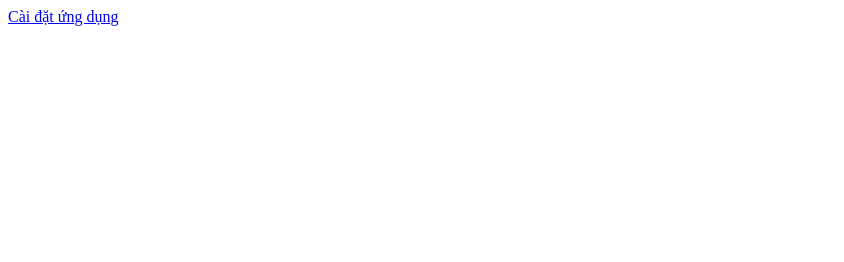
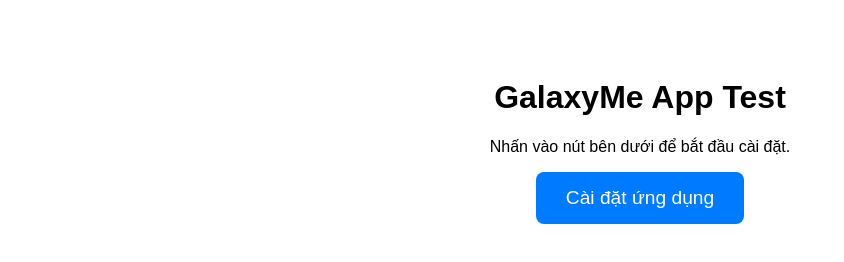
Before and after one commit to khang51403072/GalaxyMeOTA, a plain HTML site: page index.html in a window 1280 px wide. Shown: the whole page, without its empty margins (0-844 px from the left). Drawn offline with Linux system fonts and the light colour scheme.

Commit message:
Update index.html

```diff
--- a/index.html
+++ b/index.html
@@ -1,7 +1,24 @@
 <!DOCTYPE html>
 <html>
-<head><title>Cài đặt GalaxyMe</title></head>
+<head>
+  <meta name="viewport" content="width=device-width, initial-scale=1.0">
+  <title>Cài đặt GalaxyMe</title>
+  <style>
+    body { font-family: sans-serif; text-align: center; padding-top: 50px; }
+    a {
+      display: inline-block;
+      padding: 15px 30px;
+      font-size: 1.2em;
+      color: white;
+      background-color: #007aff;
+      border-radius: 8px;
+      text-decoration: none;
+    }
+  </style>
+</head>
 <body>
-  <a href="itms-services://?action=download-manifest&url=https://raw.githubusercontent.com/khang51403072/GalaxyMeOTA/main/manifest.plist">Cài đặt ứng dụng</a>
+  <h1>GalaxyMe App Test</h1>
+  <p>Nhấn vào nút bên dưới để bắt đầu cài đặt.</p>
+  <a href="itms-services://?action=download-manifest&url=https://galaxyme-worker.khang51403072.workers.dev/manifest.plist">Cài đặt ứng dụng</a>
 </body>
 </html>
```
